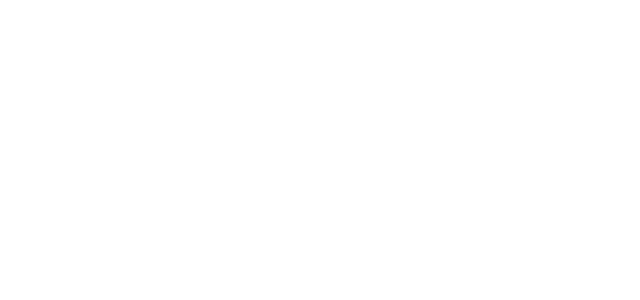
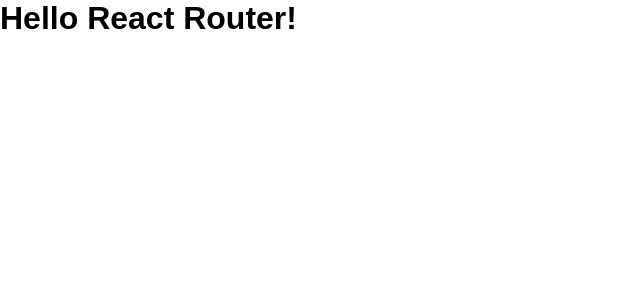
Before and after one commit to harrisgood/reactRoutesBlock28Workshop, a React (Vite) app: page / in a window 1280 px wide. Shown: the top 300 px of the page, without its empty margins (0-640 px from the left). Built offline with nearby package versions, Linux system fonts and the light colour scheme.

Commit message:
added more starter code

```diff
--- a/src/App.jsx
+++ b/src/App.jsx
@@ -3,9 +3,11 @@
 function App() {
 
   return (
-    <>
-
-    </>
+    <div id="container">
+      <h1>Hello React Router!</h1>
+      <div id="navbar">{/* navigation here */}</div>
+      <div id="main-section">{/* routes here */}</div>
+    </div>
   )
 }
 
--- a/src/index.css
+++ b/src/index.css
@@ -0,0 +1,37 @@
+*{ font-family: arial, sans-serif;
+  margin: 0;
+}
+body,
+body > div {
+  height: 100vh;
+  width: 100vw;
+}
+#container {
+  height: 100%;
+  display: flex;
+  flex-direction: column;
+}
+#container > div {
+  display: flex;
+}
+#navbar {
+  padding: 2em;
+  justify-content: space-evenly;
+}
+#main-section {
+  flex-grow: 1;
+}
+#main-section > div {
+  width: 100%;
+  display: flex;
+  align-items: center;
+  justify-content: center;
+}
+.red {
+  background-color: #b05f6d;
+  color: white;
+}
+.blue {
+  background-color: #275db3;
+  color: white;
+}
```
